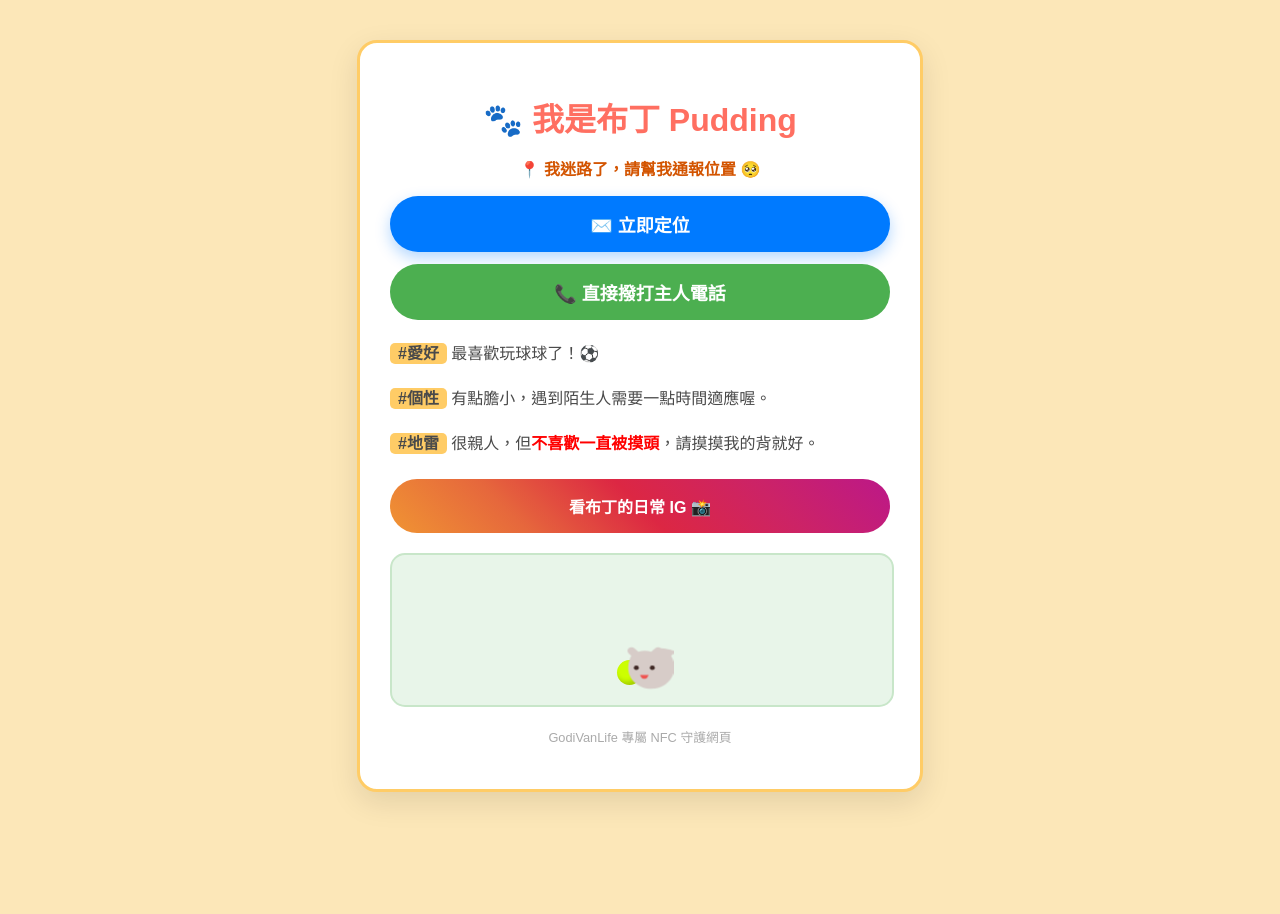
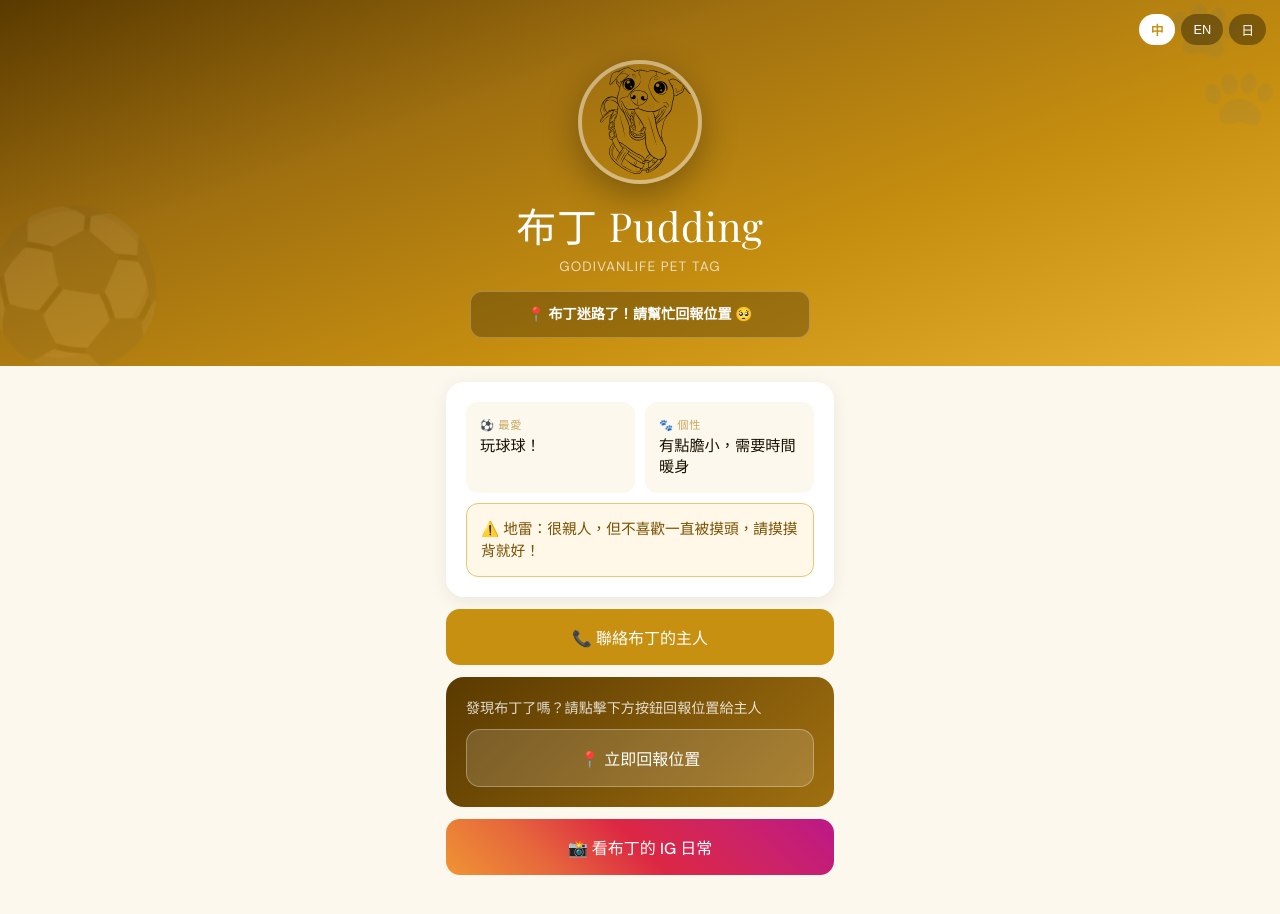
Before and after one commit to godivanlife-creator/pudding, a plain HTML site: page index.html in a window 1280 px wide. Before the commit the page ends 832 px from the top, so only its background shows below. Drawn offline with nearby package versions, Linux system fonts and the light colour scheme; a web font is replaced by a local one.

Commit message:
Update index.html

```diff
--- a/index.html
+++ b/index.html
@@ -1,224 +1,389 @@
 <!DOCTYPE html>
-<html lang="zh-Hant">
+
+<html lang="zh-TW">
 <head>
 <meta charset="UTF-8">
 <meta name="viewport" content="width=device-width, initial-scale=1.0">
-    <title>Hello, 我是布丁 Pudding！</title>
+<title>布丁 Pudding 🐾</title>
+
+<link href="https://fonts.googleapis.com/css2?family=Playfair+Display:ital@0;1&family=DM+Sans:wght@400;500&family=Noto+Sans+JP:wght@400;500&display=swap" rel="stylesheet">
+
 <style>
-        :root {
-            --pudding-yellow: #fce7b8;
-            --pudding-orange: #ff6f61;
-            --btn-sms: #007aff;
+*{margin:0;padding:0;box-sizing:border-box;}
+
+:root{
+  --cream:#fdf8ee;
+  --warm:#f5e8c8;
+  --sand:#c8a860;
+  --dark:#1a1200;
+  --accent:#c89010;
+  --accent2:#e8b030;
 }
 
-        body {
-            font-family: '微軟正黑體', sans-serif;
-            margin: 0;
-            padding: 20px;
-            background-color: var(--pudding-yellow);
-            color: #4a4a4a;
-            text-align: center;
+body{
+  background:var(--cream);
+  font-family:'DM Sans','Noto Sans JP',sans-serif;
+  display:flex;
+  flex-direction:column;
+  align-items:center;
+  min-height:100vh;
 }
 
-        .container {
-            background-color: #ffffff;
-            border-radius: 20px;
-            box-shadow: 0 10px 30px rgba(0, 0, 0, 0.1);
-            padding: 30px;
-            max-width: 500px;
-            margin: 20px auto;
-            border: 3px solid #ffcc66;
-            animation: slideUp 0.8s ease-out;
+/* ─── 語言列 ─── */
+.lang-bar{
+  position:fixed;
+  top:14px;
+  right:14px;
+  display:flex;
+  gap:6px;
+  z-index:100;
+}
+.lang-btn{
+  padding:6px 12px;
+  border-radius:99px;
+  border:none;
+  background:rgba(0,0,0,0.35);
+  color:#fff;
+  cursor:pointer;
+  font-size:0.8rem;
+  backdrop-filter:blur(6px);
+  transition:background 0.2s,color 0.2s;
+}
+.lang-btn.active{
+  background:#fff;
+  color:var(--accent);
+  font-weight:600;
 }
 
-        h1 { color: var(--pudding-orange); margin-bottom: 10px; }
-
-        /* 簡訊通知按鈕樣式 */
-        .btn {
-            display: block;
-            padding: 15px;
-            margin: 12px 0;
-            border-radius: 30px;
-            text-decoration: none;
-            font-weight: bold;
-            transition: all 0.3s;
-            border: none;
-            cursor: pointer;
-            width: 100%;
-            font-size: 18px;
-            box-sizing: border-box;
+/* ─── HERO ─── */
+.hero{
+  width:100%;
+  text-align:center;
+  padding:60px 20px 28px;
+  background:linear-gradient(160deg,#5a3a00,#a07010,#c89010,#e8b030);
+  color:#fff;
+  position:relative;
+  overflow:hidden;
+}
+.hero::before{
+  content:"⚽️";
+  position:absolute;
+  font-size:150px;
+  opacity:0.07;
+  left:-20px;
+  bottom:-20px;
+  transform:rotate(-10deg);
+}
+.hero::after{
+  content:"🐾";
+  position:absolute;
+  font-size:110px;
+  opacity:0.06;
+  right:-10px;
+  top:-10px;
+  transform:rotate(20deg);
 }
 
-        .btn-sms {
-            background: var(--btn-sms);
-            color: white;
-            box-shadow: 0 6px 15px rgba(0, 122, 255, 0.3);
+.avatar-ring{
+  width:124px;
+  height:124px;
+  border-radius:50%;
+  overflow:hidden;
+  margin:auto;
+  border:4px solid rgba(255,255,255,0.45);
+  box-shadow:0 12px 36px rgba(0,0,0,0.3);
+  animation:pop 0.55s cubic-bezier(0.34,1.56,0.64,1);
+}
+.avatar-ring img{
+  width:100%;
+  height:100%;
+  object-fit:cover;
+}
+@keyframes pop{
+  from{transform:scale(0.6);opacity:0;}
+  to{transform:scale(1);opacity:1;}
 }
 
-        .btn-call {
-            background: #4CAF50;
-            color: white;
+.hero-name{
+  font-family:'Playfair Display',serif;
+  font-size:2.5rem;
+  margin-top:12px;
+  letter-spacing:0.02em;
+}
+.hero-sub{
+  font-size:0.85rem;
+  opacity:0.7;
+  margin-top:4px;
+  letter-spacing:0.08em;
+  text-transform:uppercase;
+}
+.hero-warning{
+  margin:16px auto 0;
+  max-width:340px;
+  background:rgba(0,0,0,0.25);
+  border:1.5px solid rgba(255,255,255,0.25);
+  border-radius:12px;
+  padding:12px 16px;
+  font-size:0.88rem;
+  font-weight:600;
+  line-height:1.5;
+  backdrop-filter:blur(4px);
 }
 
-        .btn:active { transform: scale(0.95); }
-
-        .details { text-align: left; line-height: 1.8; margin: 20px 0; }
-        .tag { background: #ffcc66; padding: 2px 8px; border-radius: 5px; font-weight: bold; }
-
-        .instagram-link {
-            display: block;
-            margin: 20px auto;
-            padding: 15px;
-            background: linear-gradient(45deg, #f09433 0%, #e6683c 25%, #dc2743 50%, #cc2366 75%, #bc1888 100%);
-            color: white;
-            text-decoration: none;
-            border-radius: 50px;
-            font-weight: bold;
+/* ─── 卡片區 ─── */
+.card-wrap{
+  max-width:420px;
+  width:100%;
+  margin-top:0;
+  padding:16px 16px 40px;
+  display:flex;
+  flex-direction:column;
+  gap:12px;
 }
 
-        .loading {
-            display: none;
-            margin-top: 10px;
-            font-size: 14px;
-            color: #d35400;
-            font-weight: bold;
+.card{
+  background:#fff;
+  padding:20px;
+  border-radius:18px;
+  box-shadow:0 4px 18px rgba(0,0,0,0.07);
 }
 
-        /* --- 狗狗玩球動畫區 --- */
-        .animation-stage {
-            width: 100%;
-            height: 150px;
-            background-color: #e8f5e9;
-            border-radius: 15px;
-            position: relative;
-            overflow: hidden;
-            border: 2px solid #c8e6c9;
-            margin-top: 20px;
+.info-grid{
+  display:grid;
+  grid-template-columns:1fr 1fr;
+  gap:10px;
+}
+.info-item{
+  background:var(--cream);
+  border-radius:12px;
+  padding:14px;
+}
+.info-label{
+  font-size:0.7rem;
+  color:var(--sand);
+  letter-spacing:0.06em;
+  text-transform:uppercase;
+  margin-bottom:4px;
+}
+.info-value{
+  font-size:0.95rem;
+  color:var(--dark);
+  font-weight:500;
+  line-height:1.4;
+}
+.personality-card{
+  background:var(--cream);
+  border-radius:12px;
+  padding:14px;
+  margin-top:10px;
 }
 
-        .dog-sprite {
-            position: absolute;
-            bottom: 10px;
-            left: 50%;
-            width: 60px;
-            height: 60px;
-            margin-left: -30px;
-            transition: transform 0.3s;
-            animation: dogRunning 0.5s infinite alternate;
+/* 地雷卡 */
+.alert-card{
+  background:#fff8e8;
+  border:1.5px solid #e8c870;
+  border-radius:12px;
+  padding:14px;
+  margin-top:10px;
+  font-size:0.92rem;
+  color:#7a5000;
+  font-weight:500;
+  line-height:1.5;
 }
 
-        .tennis-ball {
-            position: absolute;
-            bottom: 20px;
-            left: 0;
-            width: 25px;
-            height: 25px;
-            background: #ccff00;
-            border-radius: 50%;
-            box-shadow: inset -3px -3px 5px rgba(0,0,0,0.2);
-            animation: ballMove 4s infinite linear;
+.btn{
+  display:flex;
+  justify-content:center;
+  align-items:center;
+  gap:8px;
+  padding:16px;
+  border-radius:14px;
+  text-decoration:none;
+  font-weight:500;
+  font-size:1rem;
+  transition:opacity 0.15s,transform 0.15s;
+  cursor:pointer;
+  border:none;
+  width:100%;
+}
+.btn:active{opacity:0.85;transform:scale(0.98);}
+.btn-primary{background:var(--accent);color:#fff;}
+.btn-outline{border:2px solid #ddd;color:#333;background:#fff;}
+.btn-ig{
+  background:linear-gradient(45deg,#f09433 0%,#e6683c 25%,#dc2743 50%,#cc2366 75%,#bc1888 100%);
+  color:#fff;
 }
 
-        @keyframes dogRunning {
-            from { transform: translateY(0) scale(1.05, 0.95); }
-            to { transform: translateY(-10px) scale(0.95, 1.05); }
+.gps-card{
+  background:linear-gradient(135deg,#5a3a00,#a07010);
+  color:#fff;
+  padding:20px;
+  border-radius:18px;
+}
+.gps-desc{
+  font-size:0.88rem;
+  opacity:0.8;
+  margin-bottom:12px;
+}
+.btn-gps{
+  background:rgba(255,255,255,0.15);
+  color:#fff;
+  border:1.5px solid rgba(255,255,255,0.3);
+  backdrop-filter:blur(4px);
 }
 
-        @keyframes ballMove {
-            0% { left: 5%; }
-            50% { left: 85%; }
-            100% { left: 5%; }
-        }
-
-        @keyframes slideUp {
-            from { opacity: 0; transform: translateY(30px); }
-            to { opacity: 1; transform: translateY(0); }
+.fade{animation:fadeIn 0.3s ease;}
+@keyframes fadeIn{
+  from{opacity:0;transform:translateY(8px);}
+  to{opacity:1;transform:translateY(0);}
 }
 </style>
+
 </head>
 <body>
 
-    <div class="container">
-        <h1>🐾 我是布丁 Pudding</h1>
-
-        <p style="color: #d35400; font-weight: bold;">📍 我迷路了，請幫我通報位置 🥺</p>
-
-        <button class="btn btn-sms" onclick="sendSMSLocation()">✉️ 立即定位</button>
-        <div id="loadingText" class="loading">正在定位中...請稍候</div>
-
-        <a href="tel:0908167832" class="btn btn-call">📞 直接撥打主人電話</a>
-
-        <div class="details">
-            <p><span class="tag">#愛好</span> 最喜歡玩球球了！⚽️</p>
-            <p><span class="tag">#個性</span> 有點膽小，遇到陌生人需要一點時間適應喔。</p>
-            <p><span class="tag">#地雷</span> 很親人，但<strong style="color:red;">不喜歡一直被摸頭</strong>，請摸摸我的背就好。</p>
+<div class="lang-bar">
+  <button class="lang-btn active" onclick="setLang('zh',this)">中</button>
+  <button class="lang-btn" onclick="setLang('en',this)">EN</button>
+  <button class="lang-btn" onclick="setLang('ja',this)">日</button>
 </div>
 
-        <a href="https://www.instagram.com/pudding__0723?igsh=MXIwYTFoOWF0ZmMwcw==" target="_blank" class="instagram-link">
-            看布丁的日常 IG 📸
-        </a>
+<div class="hero">
+  <div class="avatar-ring">
+    <img src="https://github.com/godivanlife-creator/pudding/blob/main/%E5%B8%83%E4%B8%81.svg?raw=true" alt="布丁 Pudding"
+      onerror="this.parentElement.innerHTML='🐶'">
+  </div>
+  <div class="hero-name">布丁 Pudding</div>
+  <div class="hero-sub">GodiVanLife Pet Tag</div>
+  <div class="hero-warning" id="t-warning"></div>
+</div>
 
-        <div class="animation-stage">
-            <div id="ball" class="tennis-ball"></div>
-            <div id="dog" class="dog-sprite">
-                <svg viewBox="0 0 512 512" xmlns="http://www.w3.org/2000/svg">
-                    <path fill="#D7CCC8" d="M410,105.4c-12.8-12.8-33.5-12.8-46.3,0L331,138.1c-16.1-6.1-33.8-9.4-52.2-9.4s-36.1,3.3-52.2,9.4l-32.7-32.7 c-12.8-12.8-33.5-12.8-46.3,0c-12.8,12.8-12.8,33.5,0,46.3l21.6,21.6C153.2,204.9,144,242.4,144,282.9c0,103.1,83.9,187,187,187 s187-83.9,187-187c0-40.5-9.2-78-25.2-109.6l21.6-21.6C527.2,138.9,527.2,118.2,410,105.4z"/>
-                    <circle fill="#3E2723" cx="210" cy="280" r="20"/>
-                    <circle fill="#3E2723" cx="340" cy="280" r="20"/>
-                    <path fill="#EF5350" d="M275,380c-10,0-20-5-25-15l-10-20h70l-10,20C295,375,285,380,275,380z"/>
-                </svg>
+<div class="card-wrap" id="wrap">
+
+  <div class="card">
+    <div class="info-grid">
+      <div class="info-item">
+        <div class="info-label" id="t-hobby-label"></div>
+        <div class="info-value" id="t-hobby"></div>
+      </div>
+      <div class="info-item">
+        <div class="info-label" id="t-personality-label"></div>
+        <div class="info-value" id="t-personality"></div>
       </div>
     </div>
+    <div class="alert-card" id="t-alert"></div>
+  </div>
 
-        <p style="font-size: 0.8em; color: #aaa; margin-top: 20px;">
-            GodiVanLife 專屬 NFC 守護網頁
-        </p>
+<a class="btn btn-primary" href="tel:0908167832" id="t-call"></a>
+
+  <div class="gps-card">
+    <p class="gps-desc" id="t-gps-desc"></p>
+    <button class="btn btn-gps" id="gps-btn" onclick="sendGPS()"></button>
+  </div>
+
+<a class="btn btn-ig" href="https://www.instagram.com/pudding__0723?igsh=MXIwYTFoOWF0ZmMwcw==" target="_blank" id="t-ig"></a>
+
 </div>
 
 <script>
-        // 1. 定位與簡訊功能
-        function sendSMSLocation() {
-            const loading = document.getElementById('loadingText');
-            loading.style.display = 'block';
+const i18n={
+  zh:{
+    warning:"📍 布丁迷路了！請幫忙回報位置 🥺",
+    hobbyLabel:"⚽️ 最愛",
+    hobby:"玩球球！",
+    personalityLabel:"🐾 個性",
+    personality:"有點膽小，需要時間暖身",
+    alert:"⚠️ 地雷：很親人，但不喜歡一直被摸頭，請摸摸背就好！",
+    call:"📞 聯絡布丁的主人",
+    gpsDesc:"發現布丁了嗎？請點擊下方按鈕回報位置給主人",
+    gpsBtn:"📍 立即回報位置",
+    gpsLoading:"定位中...",
+    gpsError:"定位失敗，請重試",
+    ig:"📸 看布丁的 IG 日常"
+  },
+  en:{
+    warning:"📍 Pudding is lost! Please help report the location 🥺",
+    hobbyLabel:"⚽️ Favorite",
+    hobby:"Playing ball!",
+    personalityLabel:"🐾 Personality",
+    personality:"A bit shy, needs time to warm up",
+    alert:"⚠️ Note: Friendly but dislikes being patted on the head repeatedly — please pet the back instead!",
+    call:"📞 Call Pudding's Owner",
+    gpsDesc:"Found Pudding? Please send your location to the owner",
+    gpsBtn:"📍 Send Location Now",
+    gpsLoading:"Getting location...",
+    gpsError:"Location failed, please retry",
+    ig:"📸 Pudding on Instagram"
+  },
+  ja:{
+    warning:"📍 プディングが迷子になりました！位置情報を送ってください 🥺",
+    hobbyLabel:"⚽️ 大好き",
+    hobby:"ボール遊び！",
+    personalityLabel:"🐾 性格",
+    personality:"少し臆病、慣れるまで時間が必要",
+    alert:"⚠️ 注意：人懐っこいですが、頭を何度も触られるのは苦手です。背中を撫でてあげてください！",
+    call:"📞 飼い主に電話",
+    gpsDesc:"プディングを見つけたら、位置情報を飼い主に送ってください",
+    gpsBtn:"📍 今すぐ位置を送る",
+    gpsLoading:"取得中...",
+    gpsError:"失敗しました",
+    ig:"📸 インスタグラムを見る"
+  }
+};
 
-            if (navigator.geolocation) {
-                navigator.geolocation.getCurrentPosition((position) => {
-                    const lat = position.coords.latitude;
-                    const lng = position.coords.longitude;
-                    const mapUrl = "https://www.google.com/maps?q=$" + lat + "," + lng;
+let lang='zh';
 
-                    const phoneNumber = "0908167832";
-                    const message = encodeURIComponent("【布丁尋寵通報】我發現了布丁 Pudding！目前位置：" + mapUrl);
-
-                    window.location.href = "sms:" + phoneNumber + "?body=" + message;
-                    loading.style.display = 'none';
-                }, (error) => {
-                    loading.style.display = 'none';
-                    alert("無法取得精確定位，將直接開啟簡訊。");
-                    window.location.href = "sms:0908167832body=" + encodeURIComponent("【布丁尋寵通報】我發現了布丁 Pudding，請與我聯繫。");
-                }, { enableHighAccuracy: true, timeout: 8000 });
-            } else {
-                alert("您的裝置不支援定位功能。");
-                loading.style.display = 'none';
-            }
+function applyLang(){
+  const t=i18n[lang];
+  document.getElementById("t-warning").innerText=t.warning;
+  document.getElementById("t-hobby-label").innerText=t.hobbyLabel;
+  document.getElementById("t-hobby").innerText=t.hobby;
+  document.getElementById("t-personality-label").innerText=t.personalityLabel;
+  document.getElementById("t-personality").innerText=t.personality;
+  document.getElementById("t-alert").innerText=t.alert;
+  document.getElementById("t-call").innerText=t.call;
+  document.getElementById("t-gps-desc").innerText=t.gpsDesc;
+  document.getElementById("gps-btn").innerText=t.gpsBtn;
+  document.getElementById("t-ig").innerText=t.ig;
 }
 
-        // 2. 動畫：讓狗狗轉向追球
-        const ball = document.getElementById('ball');
-        const dog = document.getElementById('dog');
-        let lastPos = 0;
+function setLang(l,el){
+  lang=l;
+  applyLang();
+  document.querySelectorAll('.lang-btn').forEach(b=>b.classList.remove('active'));
+  el.classList.add('active');
+  const wrap=document.getElementById("wrap");
+  wrap.classList.remove("fade");
+  void wrap.offsetWidth;
+  wrap.classList.add("fade");
+}
 
-        function updateDogDirection() {
-            const currentPos = ball.offsetLeft;
-            if (currentPos > lastPos) {
-                dog.style.transform = "scaleX(-1)"; // 向右看
-            } else {
-                dog.style.transform = "scaleX(1)";  // 向左看
+applyLang();
+
+function sendGPS(){
+  const btn=document.getElementById("gps-btn");
+  const t=i18n[lang];
+  btn.innerText=t.gpsLoading;
+  btn.disabled=true;
+  navigator.geolocation.getCurrentPosition(pos=>{
+    const lat=pos.coords.latitude.toFixed(6);
+    const lng=pos.coords.longitude.toFixed(6);
+    const url=`https://maps.google.com/?q=${lat},${lng}`;
+    const msg=encodeURIComponent("🐾 發現布丁 Pudding！目前位置："+url);
+    window.location.href=`sms:0908167832?body=${msg}`;
+    resetGPS();
+  },()=>{
+    alert(t.gpsError);
+    resetGPS();
+  },{enableHighAccuracy:true,timeout:8000,maximumAge:0});
 }
-            lastPos = currentPos;
-            requestAnimationFrame(updateDogDirection);
+
+function resetGPS(){
+  const btn=document.getElementById("gps-btn");
+  btn.disabled=false;
+  btn.innerText=i18n[lang].gpsBtn;
 }
-        updateDogDirection();
 </script>
+
 </body>
 </html>
```
Lines whose indentation alone changed are shown as unchanged.
